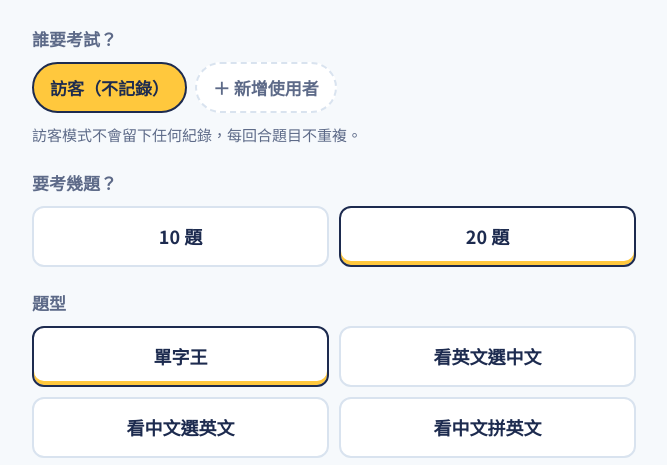
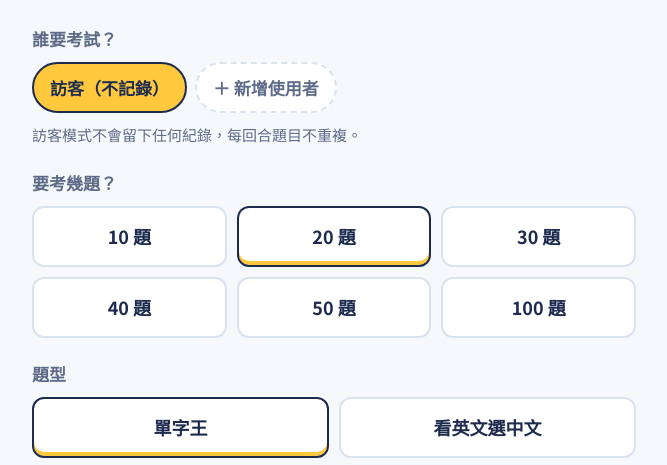
Before and after one commit to SuHsuanChang/word_king400, a plain HTML site: page index.html in a window 1280 px wide. Shown: the part 297-762 px from the top of the page, without its empty margins (306-973 px from the left). Drawn offline with Linux system fonts and the light colour scheme; a web font is replaced by a local one.

Commit message:
Add files via upload
增加30、40、50、100題選項

```diff
--- a/index.html
+++ b/index.html
@@ -81,6 +81,7 @@ h1{font-size:clamp(28px,7vw,40px);font-weight:900;margin:8px 0 4px;letter-spacin
 .group{margin:0 0 22px}
 .group h2{font-size:17px;margin:0 0 10px;color:var(--soft);font-weight:700}
 .seg{display:flex;gap:10px;flex-wrap:wrap}
+.seg[data-key="n"] button{flex:1 1 28%;min-width:88px}
 .seg button{
   flex:1 1 40%; min-width:110px; padding:14px 10px; border-radius:12px;
   border:2px solid var(--line); background:var(--sheet); color:var(--ink);
@@ -255,6 +256,10 @@ body.kb main{padding-top:8px;padding-bottom:calc(var(--kb, 0px) + 40px)}
     <div class="seg" data-key="n">
       <button type="button" data-v="10" aria-pressed="false">10 題</button>
       <button type="button" data-v="20" aria-pressed="true">20 題</button>
+      <button type="button" data-v="30" aria-pressed="false">30 題</button>
+      <button type="button" data-v="40" aria-pressed="false">40 題</button>
+      <button type="button" data-v="50" aria-pressed="false">50 題</button>
+      <button type="button" data-v="100" aria-pressed="false">100 題</button>
     </div>
   </div>
   <div class="group">
```
